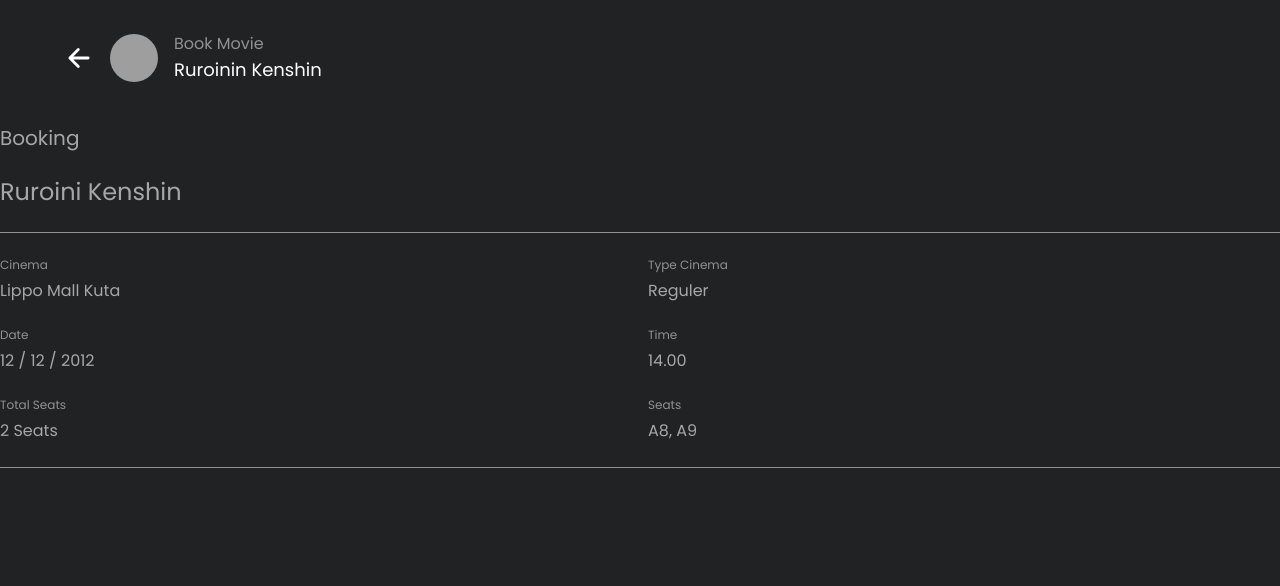
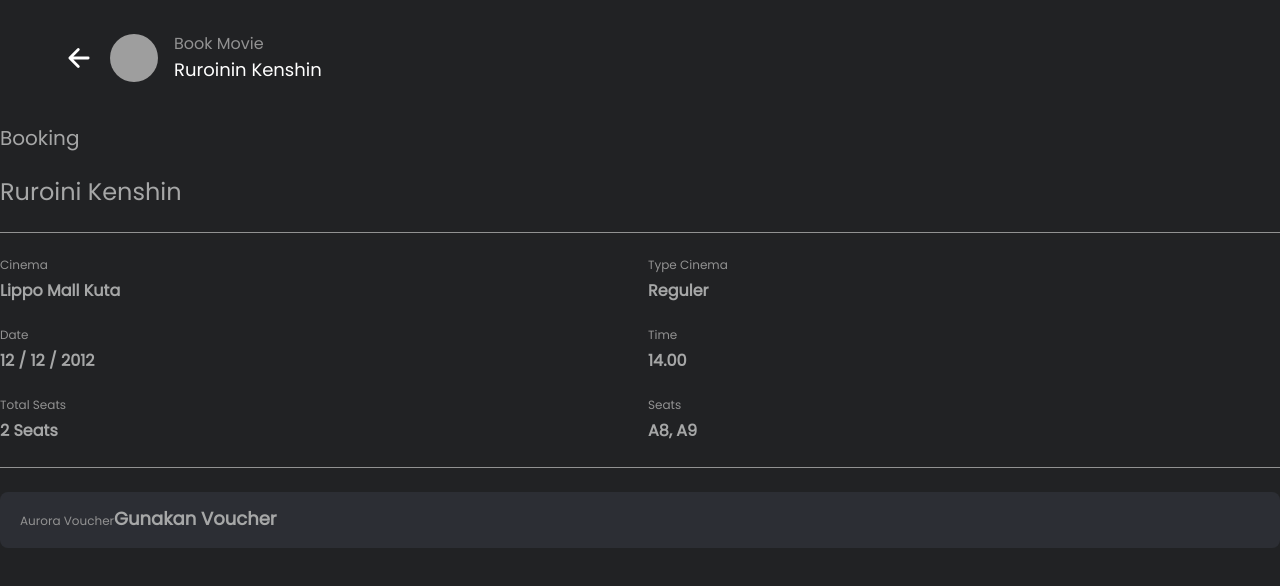
Before and after one commit to aryndraa/timedoor-academy-final-project, a Next.js app: page /movies/1/booking/payment in a window 1280 px wide. Shown: the top 586 px of the page. Built offline with nearby package versions, Linux system fonts and the light colour scheme; grey boxes are pictures that could not be loaded.

Commit message:
voucher label

```diff
--- /dev/null
+++ b/app/components/PricingPaymentDetail.js
@@ -0,0 +1,9 @@
+import { VoucherLabel } from "./VoucherLabel"
+
+export const PricingPaymentDetail = () => {
+  return (
+    <div>
+      <VoucherLabel/>
+    </div>
+  )
+}
--- a/app/components/TicketPaymentInfo.js
+++ b/app/components/TicketPaymentInfo.js
@@ -2,7 +2,7 @@ export const TicketPaymentInfo = ({title, info}) => {
   return (
     <div className="w-full">
       <h3 className="text-xs text-text-400 mb-1.5">{title}</h3>
-      <span className="font-medium">{info}</span>
+      <span className="font-semibold">{info}</span>
     </div>
   )
 }
--- /dev/null
+++ b/app/components/VoucherLabel.js
@@ -0,0 +1,12 @@
+export const VoucherLabel = () => {
+  return (
+    <div className="bg-dark-200 rounded-lg py-3 pb-4 px-5 ">
+      <label className="text-xs text-text-400">Aurora Voucher</label>
+      <input
+        placeholder="Gunakan Voucher"
+        type="text"
+        className="bg-transparent font-semibold placeholder:text-text-200 placeholder:text-lg mt-1 "
+      />
+    </div>
+  )
+}
--- a/app/movies/[movieId]/booking/payment/page.js
+++ b/app/movies/[movieId]/booking/payment/page.js
@@ -1,5 +1,6 @@
 import { BackBar } from '@/app/components/BackBar'
 import { BottomBarCover } from '@/app/components/BottomBarCover'
+import { PricingPaymentDetail } from '@/app/components/PricingPaymentDetail'
 import { TicketPaymentDetail } from '@/app/components/TicketPaymentDetail'
 
 export default function page() {
@@ -10,6 +11,8 @@ export default function page() {
       <div className='relative z-[70] mt-4 lg:mt-0'>
         <h1 className='text-xl  mb-6 font-medium text-text-200'>Booking</h1>
        <TicketPaymentDetail/>
+       <PricingPaymentDetail/>
+
       </div>
 
       <BottomBarCover/>
```
